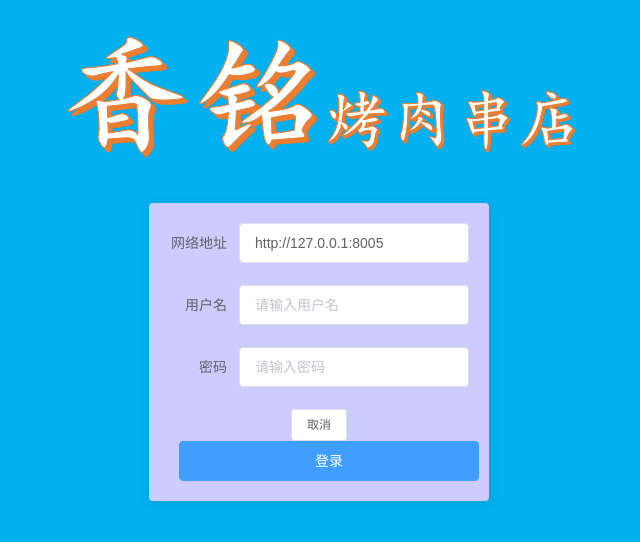
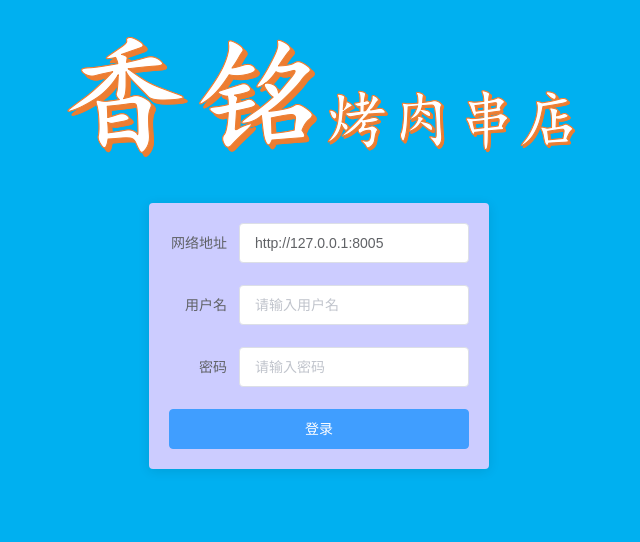
Before and after one commit to MadWeb/management-system, a Vue app: page / in a window 1280 px wide. Shown: the top 542 px of the page, without its empty margins (321-961 px from the left). Built offline with nearby package versions, Linux system fonts and the light colour scheme.

Commit message:
master测试

```diff
--- a/src/components/index.vue
+++ b/src/components/index.vue
@@ -11,7 +11,8 @@
       <el-form-item label="密码">
         <el-input type="password" v-model="password" autocomplete="off" placeholder="请输入密码"></el-input>
       </el-form-item>
-      <el-button @click="cancel" size="small">取消</el-button>
+      <!-- master测试 -->
+      <!-- <el-button @click="cancel" size="small">取消</el-button> -->
       <el-button type="primary" @click="login" style="width:100%">登录</el-button>
     </el-form>
   </div>
```
